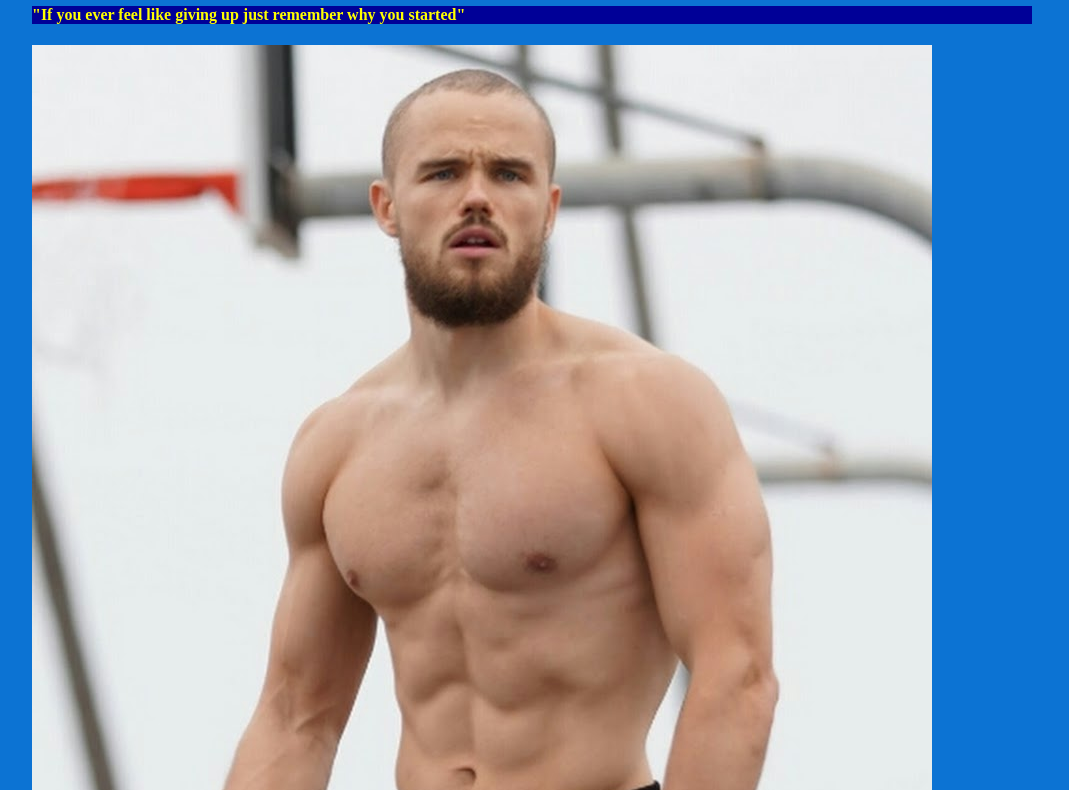
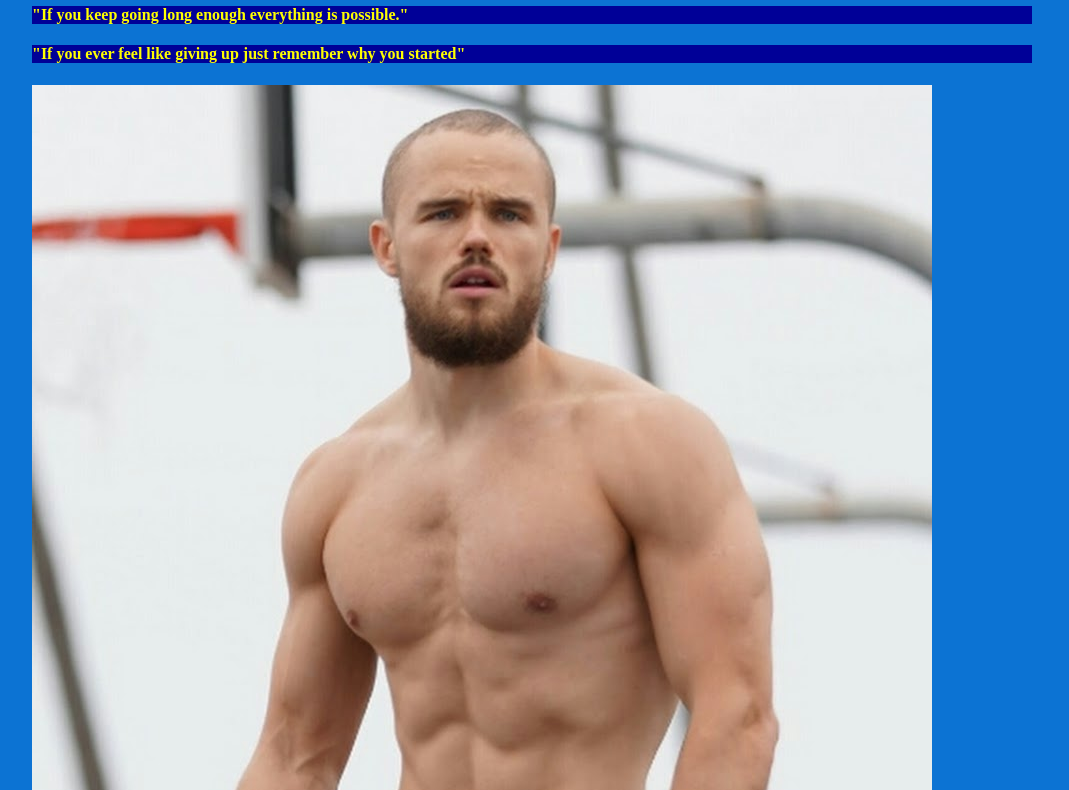
Before and after one commit to JuliuszGolaszewski/homepage, a plain HTML site: page motivation.html in a window 1280 px wide. Shown: the part 188-978 px from the top of the page, without its empty margins (108-1177 px from the left). Drawn offline with Linux system fonts and the light colour scheme.

Commit message:
DOM connected and inner HTML of header changed

```diff
--- a/main.js
+++ b/main.js
@@ -1,4 +1,4 @@
-const firstName = "Juliusz";
-const age = 15;
+const motivationalHeader = document.querySelector('.motivation-class');
+console.log(motivationalHeader);
 
-console.log(`Siema, nazywam się ${firstName}, mam ${age} lat.`);
+motivationalHeader.innerHTML = '"If you keep going long enough everything is possible."';
--- a/motivation.html
+++ b/motivation.html
@@ -20,6 +20,7 @@
         <section>
             <h2 class="section__section-header">Igor Voitenko</h2>
             <article>
+                <h4 class="section__article-header motivation-class"></h4>
                 <h4 class="section__article-header">"If you ever feel like giving up just remember why you started"</h4>
             </article>
         </section>
@@ -27,6 +28,7 @@
         <footer class="footer">
             <div class="footer__text">Notatki Juliusza powstałe w trakcie szkolenia WTF: co ten frontend</div>
         </footer>
+        <script src="main.js"></script>
     </main>
 </body>
 </html>
```
Also changed, not shown: style.css (line endings or trailing spaces).
